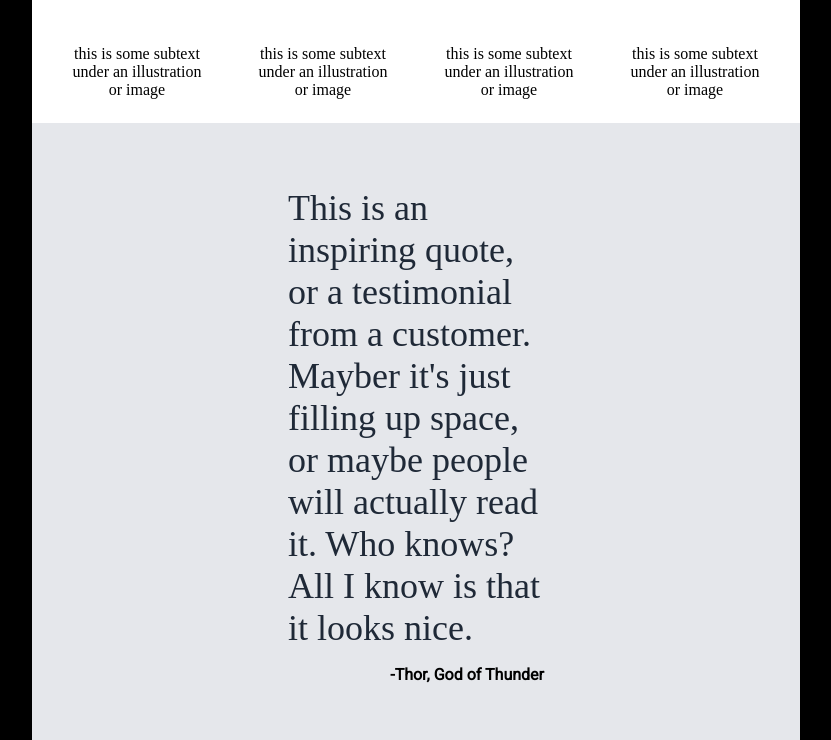
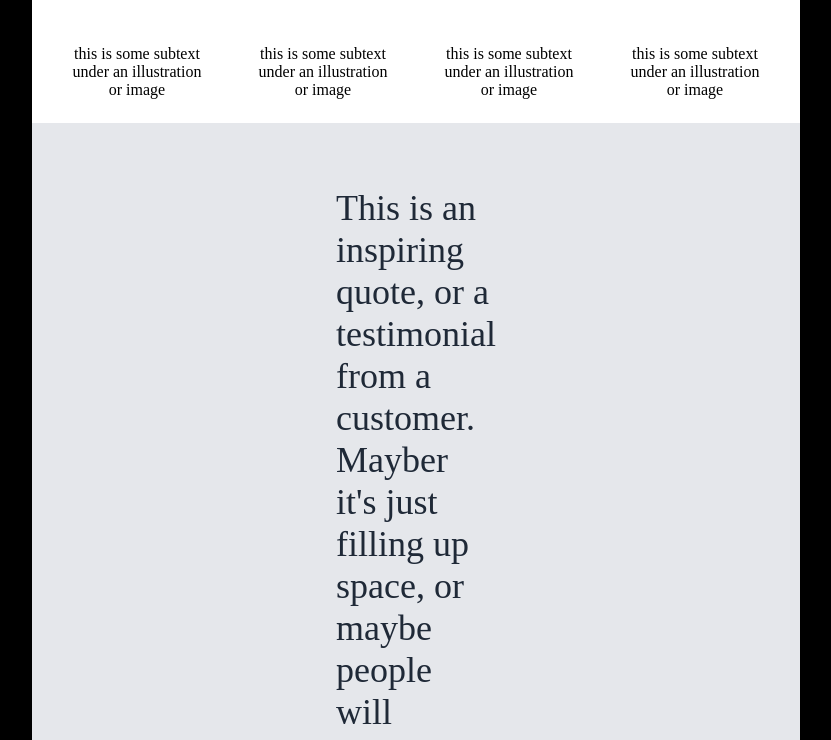
Before and after one commit to KeltMS/project-Landing-Page, a plain HTML site: page index.html in a window 1280 px wide. Shown: the part 928-1668 px from the top of the page, without its empty margins (224-1055 px from the left). Drawn offline with Linux system fonts and the light colour scheme.

Commit message:
Fixed sizing issue of third container which has the quote box

```diff
--- a/style.css
+++ b/style.css
@@ -144,8 +144,8 @@ button{
 .third-container{
     display: flex;
     flex-direction: column;
-    padding-left: 256px;
-    padding-right: 256px;
+    padding-left: 384px;
+    padding-right: 384px;
     background-color: #e5e7eb;
     padding-top: 64px;
     padding-bottom: 64px;
@@ -157,7 +157,6 @@ button{
     font-size: 36px;
     font: light italic;
     margin: 0;
-    max-width: 700px;
 
 }
 .quotee{
```
